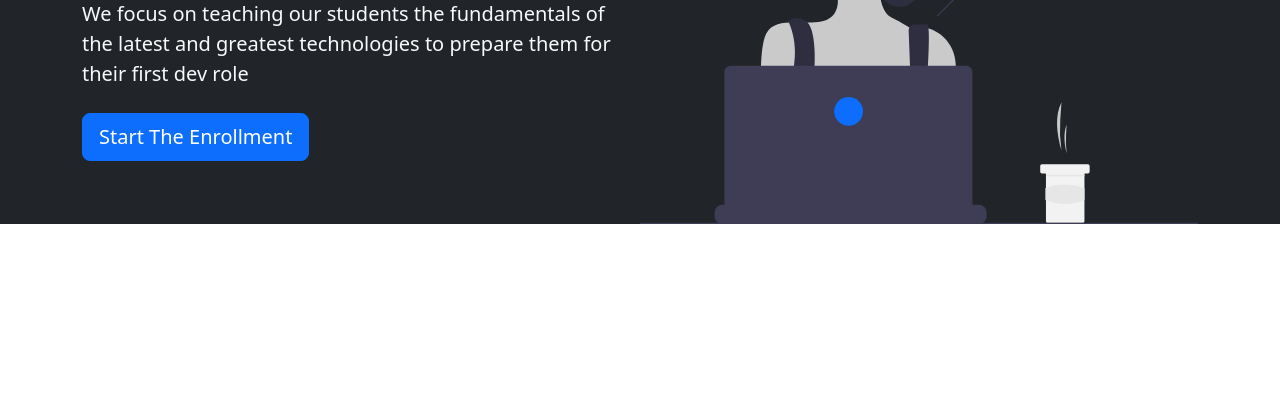
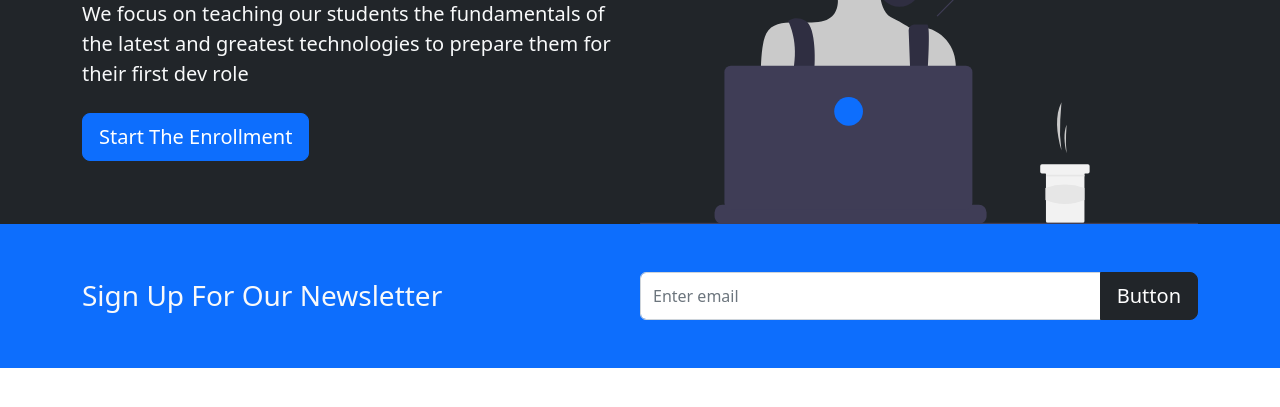
Before and after one commit to 0-th/Bootcamp-page, a plain HTML site: page index.html in a window 1280 px wide. Shown: the part 257-664 px from the top of the page. Drawn offline with Linux system fonts and the light colour scheme.

Commit message:
Add newsletter section

```diff
--- a/index.html
+++ b/index.html
@@ -7,6 +7,7 @@
     <meta http-equiv="X-UA-Compatible" content="ie=edge">
     <title>Frontend Bootcamp</title>
     <link rel="stylesheet" href="css/bootstrap.css">
+    <link rel="stylesheet" href="style.css">
 </head>
 <body>
 <!--Navbar-->
@@ -52,6 +53,21 @@
     </div>
 </section>
 
+
+<!--Newsletter-->
+<section class="bg-primary text-light p-5">
+    <div class="container">
+        <div class="d-md-flex justify-content-between align-items-center">
+            <h3 class="mb-3 mb-md-0">Sign Up For Our Newsletter</h3>
+
+           <div class="input-group news-input">
+                <input type="text" class="form-control" placeholder="Enter email">
+                <button class="btn btn-dark btn-lg" type="button">Button</button>
+            </div>
+        </div>
+    </div>
+</section>
+
 <script src="js/bootstrap.js"></script>
 </body>
 </html>
--- /dev/null
+++ b/style.css
@@ -0,0 +1,5 @@
+@media (min-width: 768px) {
+    .news-input {
+        width: 50%;
+    }
+}
```
